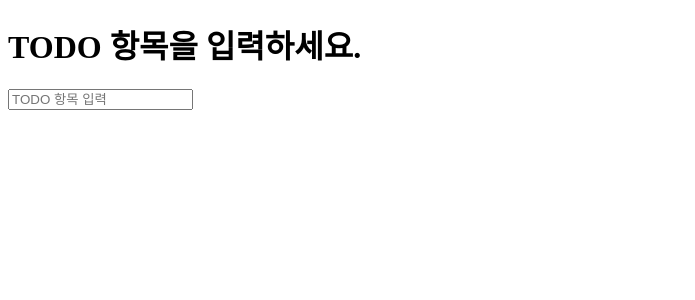
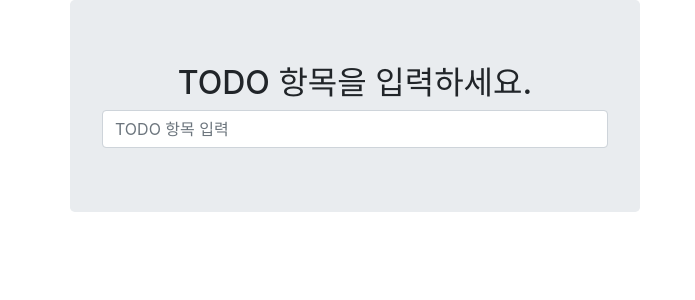
Before and after one commit to kecheon/goat, a Django app: page / in a window 1280 px wide. Shown: the top 300 px of the page, without its empty margins (0-695 px from the left). Run offline with Django 3.2, Linux system fonts and the light colour scheme; some libraries are stand-ins or nearby versions.

Commit message:
bootstrap layout improve

```diff
--- a/functional_tests/tests.py
+++ b/functional_tests/tests.py
@@ -2,10 +2,10 @@ __author__ = 'cheon'
 #-*-coding:utf8-*-
 from selenium import webdriver
 from selenium.webdriver.common.keys import Keys
-from django.test import LiveServerTestCase
+from django.contrib.staticfiles.testing import StaticLiveServerTestCase
 
 
-class NewVisitorTest(LiveServerTestCase):
+class NewVisitorTest(StaticLiveServerTestCase):
     def setUp(self):
         self.browser = webdriver.Firefox()
         self.browser.implicitly_wait(3)
--- a/lists/templates/base.html
+++ b/lists/templates/base.html
@@ -1,17 +1,32 @@
 <!DOCTYPE html>
-<html>
-<head lang="en">
-    <meta charset="UTF-8">
+<html lang="en">
+<head>
     <title>TODO</title>
+    <meta name="viewport" content="width=device-width, initial-scale=1.0">
+    <link href="/static/bootstrap/css/bootstrap.min.css" rel="stylesheet" media="screen">
+    <link href="/static/base.css" rel="stylesheet" media="screen">
 </head>
 <body>
-    <h1>{% block header_text %}{% endblock %}</h1>
-    <form method="POST" action="{% block form_action %}{% endblock %}">
-        <input type="text" name="item_text" id="id_new_item"
-               placeholder="TODO 항목 입력">
-        {% csrf_token %}
-    </form>
-    {% block table %}
-    {% endblock %}
+<div class="container">
+    <div class="row">
+        <div class="col-md-6 col-md-offset-3 jumbotron">
+            <div class="text-center">
+                <h2>{% block header_text %}{% endblock %}</h2>
+                <form method="POST" action="{% block form_action %}{% endblock %}">
+                    <input type="text" name="item_text" id="id_new_item" class="form-control input-lg"
+                        placeholder="TODO 항목 입력"
+                    />
+                    {% csrf_token %}
+                </form>
+            </div>
+        </div>
+    </div>
+    <div class="row">
+        <div class="col-md-6 col-md-offset-3">
+            {% block table %}
+            {% endblock %}
+        </div>
+    </div>
+</div>
 </body>
 </html>
--- a/lists/templates/list.html
+++ b/lists/templates/list.html
@@ -6,7 +6,7 @@
     /lists/{{ list.id }}/add_item
 {% endblock %}
 {% block table %}
-    <table id="id_list_table">
+    <table id="id_list_table" class="table">
         {% for item in list.item_set.all %}
         <tr><td>{{ forloop.counter }}: {{ item.text }}</td></tr>
         {% endfor %}
```
